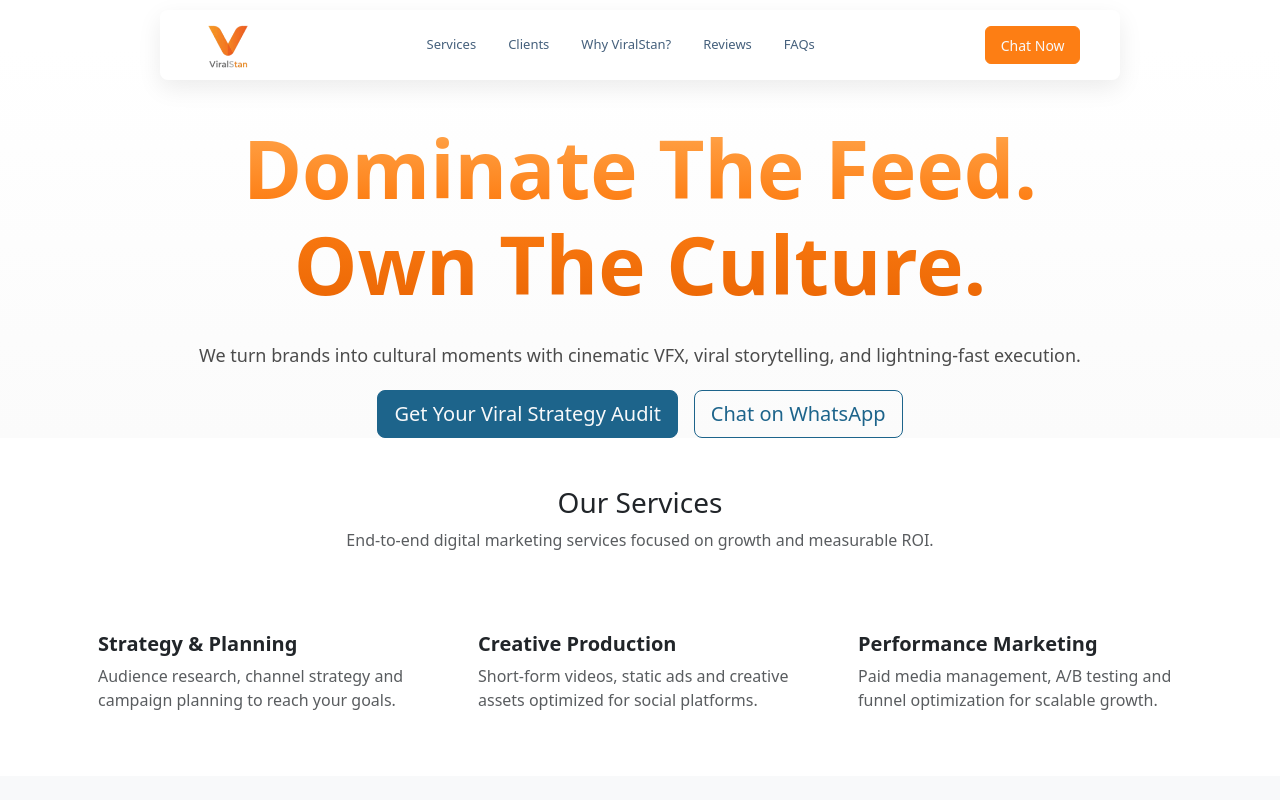
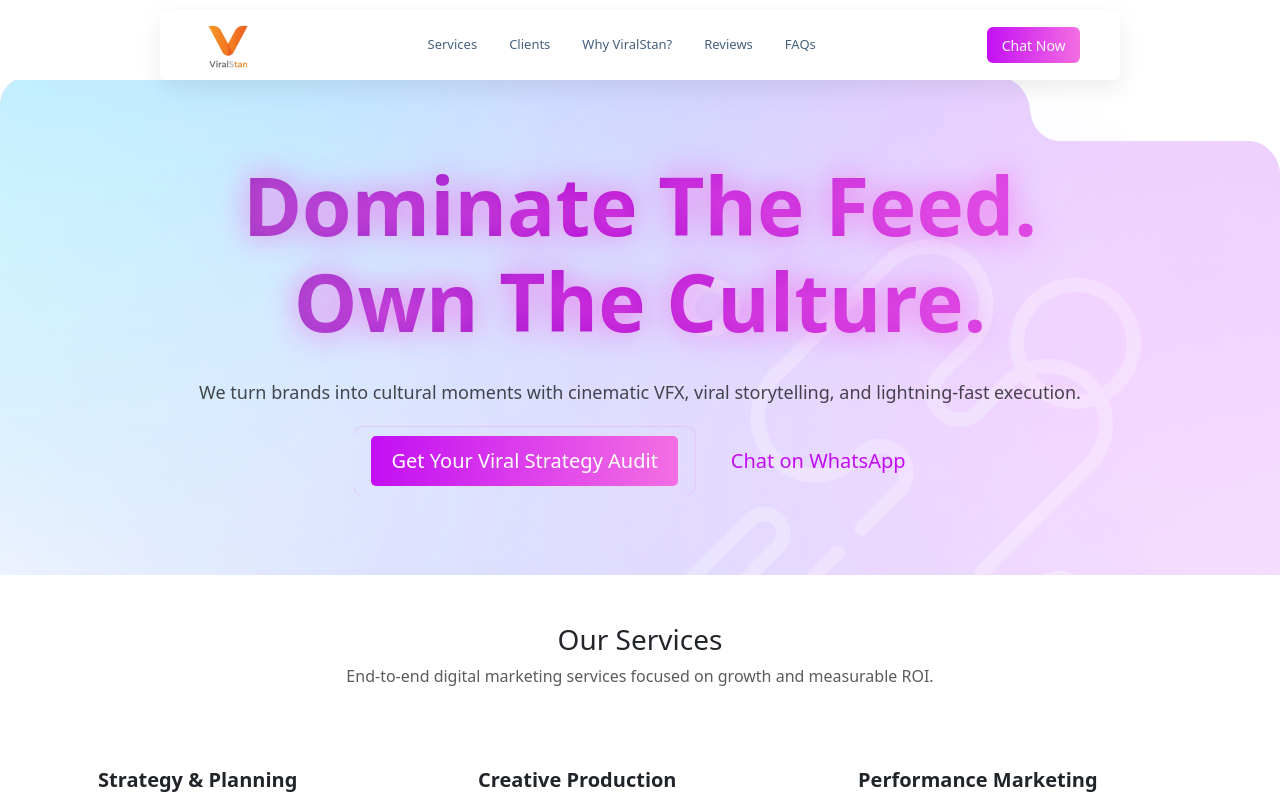
Before and after one commit to Nexaitx/ViralStan, an Angular app: page / in a window 1280 px wide. Shown: the top 800 px of the page. Built offline with nearby package versions, Linux system fonts and the light colour scheme.

Commit message:
updated color palette

```diff
--- a/src/app/layout/content/content.css
+++ b/src/app/layout/content/content.css
@@ -1,46 +1,186 @@
 /* Basic content styles to match the ViralStan layout */
 
-#hero { background: linear-gradient(180deg,#ffffff 0%, #fbfbfb 100%); }
+#hero {
+	margin-top: 6%;
+    background-size: cover;
+    background-repeat: no-repeat;
+    position: relative;
+    z-index: 1;
+    background-image: url(/assets/banner-bg.png);
+    padding: 5rem 1rem;
+}
+
 #hero .display-5 {
-	/* Fallback color for very old browsers */
-	color: #ff9b3d;
-	/* Gradient text using orange shades */
-	background: linear-gradient(180deg,
-      #f99c74 0%,
-      #ffb366 5%,
-      #ff9b3d 20%,
-      #fd7e14 45%,
-      #e66000 100%);
+	color: #d821f1;
+	background: linear-gradient(90deg, rgb(94 45 189) 0%, #9928ae 5%, #9b38c9 20%, #b110d4 45%, #ee5be8 100%);
 	-webkit-background-clip: text;
 	-webkit-text-fill-color: transparent;
 	background-clip: text;
-	/* Non-standard but supported in some browsers */
 	color: transparent;
 	font-weight: 800;
 	font-size: 80px;
 }
-.lead {
-    font-size: 18px;
-    line-height: 22px;
-    font-weight: 500;
-    color: rgba(0, 0, 0, .7);
+@media (max-width: 768px) {
+	#hero .display-5 {
+		font-size: 40px;
+		font-weight: 700;
+	}
+	#hero .reach_buttons {
+			flex-direction: column;
+	}
 }
 
-.card-title { font-weight: 600; }
+.lead {
+	font-size: 18px;
+	line-height: 22px;
+	font-weight: 500;
+	color: rgba(0, 0, 0, .7);
+}
 
-.main-nav .nav-link { color: #111827; }
+.card-title {
+	font-weight: 600;
+}
+
+.main-nav .nav-link {
+	color: #111827;
+}
 
 /* Offcanvas adjustments (in case of overlapping header) */
-.offcanvas-start { width: 300px; }
+.offcanvas-start {
+	width: 300px;
+}
 
 /* Utility responsive tweaks */
 @media (max-width: 992px) {
-	#hero { padding-top: 3rem; padding-bottom: 3rem; }
+	#hero {
+		padding-top: 3rem;
+		padding-bottom: 3rem;
+	}
 }
 
-.btn-primary { background-color: #fd7e14; border-color: #fd7e14; }
-.btn-primary:hover { filter: brightness(0.95); }
+.card-img-top {
+	height: 200px;
+	object-fit: cover;
+}
 
-.card-img-top { height: 200px; object-fit: cover; }
+.accordion-button:focus {
+	box-shadow: none;
+}
 
-.accordion-button:focus { box-shadow: none; }
+/* ===== Scroll-triggered animations for hero heading ===== */
+@keyframes heroHeadingSlideUp {
+	from {
+		opacity: 0;
+		transform: translateY(40px);
+	}
+	to {
+		opacity: 1;
+		transform: translateY(0);
+	}
+}
+
+@keyframes heroHeadingGlow {
+	0% {
+		opacity: 0;
+		text-shadow: 0 0 0px rgba(238, 91, 232, 0);
+	}
+	50% {
+		opacity: 0.8;
+		text-shadow: 0 0 20px rgba(238, 91, 232, 0.5);
+	}
+	100% {
+		opacity: 1;
+		text-shadow: 0 0 30px rgba(238, 91, 232, 0.8);
+	}
+}
+
+/* Initial state - hidden */
+.hero-heading-animate {
+	opacity: 0;
+	transform: translateY(40px);
+}
+
+/* Animation triggered when user scrolls into view */
+.hero-heading-animate.in-view {
+	animation: heroHeadingSlideUp 2s cubic-bezier(0.34, 1.56, 0.64, 1) forwards,
+			   heroHeadingGlow 1.9s ease-out forwards;
+}
+
+/* Alternative: subtle pop effect */
+@keyframes heroHeadingPop {
+	from {
+		opacity: 0;
+		transform: scale(0.95) translateY(20px);
+	}
+	to {
+		opacity: 1;
+		transform: scale(1) translateY(0);
+	}
+}
+
+.hero-heading-animate.in-view-pop {
+	animation: heroHeadingPop 0.7s cubic-bezier(0.175, 0.885, 0.32, 1.275) forwards;
+}
+
+/* ===== Hero Button Animations ===== */
+@keyframes buttonSlideInLeft {
+	from {
+		opacity: 0;
+		transform: translateX(-30px);
+	}
+	to {
+		opacity: 1;
+		transform: translateX(0);
+	}
+}
+
+@keyframes buttonSlideInRight {
+	from {
+		opacity: 0;
+		transform: translateX(30px);
+	}
+	to {
+		opacity: 1;
+		transform: translateX(0);
+	}
+}
+
+@keyframes buttonPulse {
+	0%, 100% {
+		box-shadow: 0 0 0 0 rgba(238, 91, 232, 0.7);
+	}
+	50% {
+		box-shadow: 0 0 0 10px rgba(238, 91, 232, 0);
+	}
+}
+
+/* Initial state - hidden */
+.hero-btn-animate {
+	opacity: 0;
+}
+
+/* Primary button: slide in from left with pulse */
+.hero-btn-primary {
+	animation: buttonSlideInLeft 0.8s cubic-bezier(0.34, 1.56, 0.64, 1) 0.3s forwards,
+			   buttonPulse 2s ease-in-out 1.1s infinite;
+}
+
+/* Secondary button: slide in from right */
+.hero-btn-secondary {
+	animation: buttonSlideInRight 0.8s cubic-bezier(0.34, 1.56, 0.64, 1) 0.5s forwards;
+}
+
+/* Hover effects for buttons */
+.hero-btn-animate:hover,
+.hero-btn-animate:focus {
+	transform: scale(1.05);
+	transition: transform 0.3s ease, box-shadow 0.3s ease;
+}
+
+.hero-btn-primary:hover {
+	box-shadow: 0 8px 25px rgba(238, 91, 232, 0.4);
+}
+
+.hero-btn-secondary:hover {
+	box-shadow: 0 8px 25px rgba(182, 16, 212, 0.3);
+}
--- a/src/app/layout/content/content.html
+++ b/src/app/layout/content/content.html
@@ -1,14 +1,14 @@
 <!-- Hero -->
-<section id="hero" class="py-6 mt-5 pt-5 bg-light">
+<section id="hero" class="">
     <div class="container">
         <div class="text-center">
-            <h1 class="display-5 py-4">Dominate The Feed. <br>
+            <h1 class="display-5 pb-4 hero-heading-animate" appScrollTrigger scrollTriggerClass="in-view">Dominate The Feed. <br>
                 Own The Culture.</h1>
             <p class="lead">We turn brands into cultural moments with cinematic VFX, viral storytelling, and
                 lightning-fast execution.</p>
-            <div class="d-flex justify-content-between justify-content-sm-center gap-3 mt-4">
-                <a href="#features" class="btn btn-secondary text-light btn-lg">Get Your Viral Strategy Audit</a>
-                <a href="#case-studies" class="btn btn-outline-secondary btn-lg">Chat on WhatsApp</a>
+            <div class="reach_buttons d-flex justify-content-between align-items-center justify-content-sm-center gap-3 mt-4">
+                <a href="#features" class="btn btn-lg hero-btn-animate hero-btn-primary"><button>Get Your Viral Strategy Audit</button></a>
+                <a href="#case-studies" class="btn btn-outline-primary btn-lg p-0 hero-btn-animate hero-btn-secondary"><button class="btn btn-lg btn-outline-primary">Chat on WhatsApp</button></a>
             </div>
         </div>
     </div>
@@ -163,6 +163,6 @@
 <section class="py-5 text-center">
     <div class="container">
         <h3 class="h4 mb-3">Ready to grow?</h3>
-        <a href="#" class="btn btn-primary btn-lg">Get a free proposal</a>
+        <a href="#" class="btn  btn-lg">Get a free proposal</a>
     </div>
 </section>
--- a/src/app/layout/content/content.ts
+++ b/src/app/layout/content/content.ts
@@ -1,8 +1,9 @@
 import { Component } from '@angular/core';
+import { ScrollTriggerDirective } from '../../directives/scroll-trigger.directive';
 
 @Component({
   selector: 'app-content',
-  imports: [],
+  imports: [ScrollTriggerDirective],
   templateUrl: './content.html',
   styleUrl: './content.css',
 })
--- a/src/app/layout/header/header.css
+++ b/src/app/layout/header/header.css
@@ -3,10 +3,15 @@
     top: var(--lqd-top-scroll-ind-height, 0);
     left: 0;
     right: 0;
+    background: #fff;
     /* display: flex; */
 }
+
 .nav-link {
-        color: #45607c;
+    color: #45607c;
+}
+header{
+    background: #f8eefb;
 }
 .main-header {
     max-width: 100vw;
@@ -105,9 +110,14 @@
 }
 
 li:hover {
-    background: #f0f0f0 !important;
+    background: #f3d7f9 !important;
     border-radius: 5px;
+}
 
+li:active a {
+    color: #6c399f !important;
+    background: #f3d7f9 !important;
+    border-radius: 5px;
 }
 
 .link-13 a {
@@ -205,3 +215,74 @@ li:hover {
 .logo-default {
     height: 70px;
 }
+
+/* ===== Page Load Animations ===== */
+@keyframes fadeInDown {
+  from {
+    opacity: 0;
+    transform: translateY(-20px);
+  }
+  to {
+    opacity: 1;
+    transform: translateY(0);
+  }
+}
+
+@keyframes fadeIn {
+  from {
+    opacity: 0;
+  }
+  to {
+    opacity: 1;
+  }
+}
+
+@keyframes slideInRight {
+  from {
+    opacity: 0;
+    transform: translateX(20px);
+  }
+  to {
+    opacity: 1;
+    transform: translateX(0);
+  }
+}
+
+/* Apply animations to header elements */
+#site-header {
+  animation: fadeInDown 0.6s ease-out forwards;
+}
+
+.module-logo {
+  animation: fadeIn 0.7s ease-out 0.1s forwards;
+  opacity: 0;
+}
+
+.module-primary-nav {
+  animation: fadeIn 0.7s ease-out 0.2s forwards;
+  opacity: 0;
+}
+
+.navbar-toggler {
+  animation: slideInRight 0.6s ease-out 0.3s forwards;
+  opacity: 0;
+}
+
+.main-header .btn {
+  animation: fadeIn 0.7s ease-out 0.4s forwards;
+  opacity: 0;
+}
+
+/* Offcanvas entrance animation */
+.offcanvas {
+  animation: slideInRight 0.4s ease-out forwards;
+}
+
+/* Stagger nav items on hover/interaction */
+.main-nav > li {
+  transition: background-color 0.3s ease, transform 0.2s ease;
+}
+
+.main-nav > li:hover {
+  transform: translateY(-2px);
+}
--- a/src/app/layout/header/header.html
+++ b/src/app/layout/header/header.html
@@ -38,14 +38,14 @@
                         </ul>
                     </div>
                 </div>
-                <div>
+                <div class="animated">
                     <button class="btn btn-primary text-light rounded btn-sm">Chat Now</button>
                 </div>
                 <button type="button"
-                    class="navbar-toggler d-lg-none collapsed nav-trigger style-mobile d-flex relative align-items-center justify-end border-none bg-transparent p-0 ms-3"
+                    class="navbar-toggler d-lg-none collapsed nav-trigger rounded style-mobile d-flex relative align-items-center justify-end border-none bg-transparent p-2 ms-3"
                     data-bs-toggle="offcanvas" data-bs-target="#primaryOffcanvas" aria-controls="primaryOffcanvas"
                     aria-expanded="false">
-                    <i class="fi fi-br-bars-sort"></i>
+                    <i class="fi fi-br-bars-sort text-light"></i>
                 </button>
 
             </div>
--- a/src/styles.scss
+++ b/src/styles.scss
@@ -1,5 +1,5 @@
 @import "@flaticon/flaticon-uicons/css/all/all.css";
-$primary: #fd7e14;
+$primary: #c20df4;
 $secondary: #1d648b;
 
 $theme-colors: (
@@ -19,13 +19,42 @@ body {
     -webkit-font-smoothing: antialiased;
 }
 
+
+button {
+    background: linear-gradient(90deg, #c20df4 -2.17%, #f46ee2 100%) !important;
+    border: 0 !important;
+    color: white;
+    padding: 10px 20px;
+    border: none;
+    border-radius: 5px;
+    transition: background-color 0.3s ease, transform 0.3s ease;
+}
+
+button:hover {
+    background: linear-gradient(90deg, #c20df4 -2.17%, #f46ee2 100%) !important;
+    border: 0;
+    transform: scale(1.1);
+}
+
 .btn-outline-primary {
     color: $primary;
     border-color: $primary;
+    background: none !important;
+    padding: 10px 20px;
+    border: none;
+    border-radius: 5px;
+    transition: background-color 0.3s ease, transform 0.3s ease;
 
     &:hover {
-        color: #fff;
-        background-color: $primary;
-        border-color: $primary;
+        color: #fff !important;
+        background: linear-gradient(90deg, #c20df4 -2.17%, #f46ee2 100%) !important;
+        border: 0 !important;
+        transform: scale(1.0);
     }
 }
+
+// .btn-outline-primary {
+//     color: #c20df4;
+//     border-color: #c20df4 !important;
+//     background: none !important;
+// }
```
Also changed, not shown: src/app/directives/scroll-trigger.directive.ts (added, +48 -0 lines), src/assets/banner-bg.png (added).
